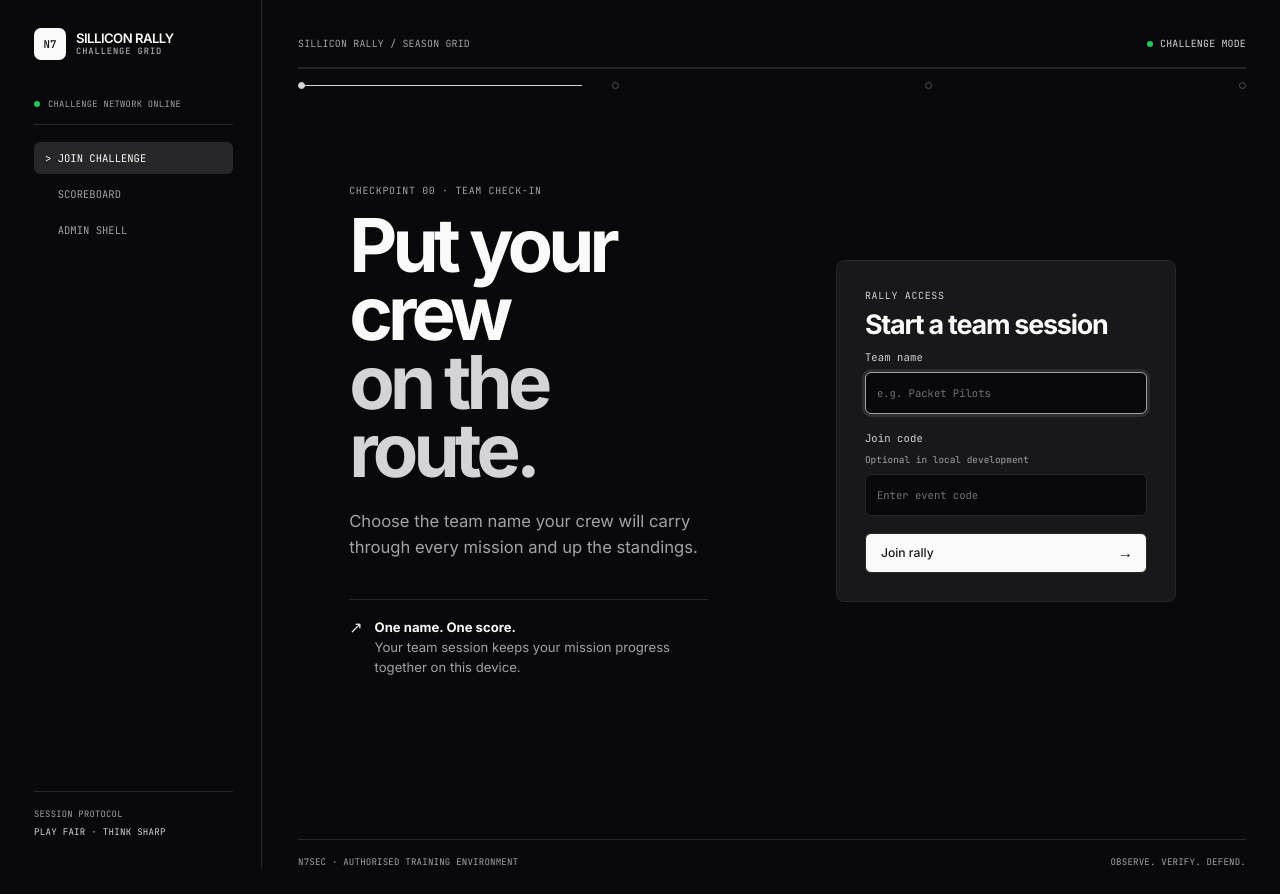
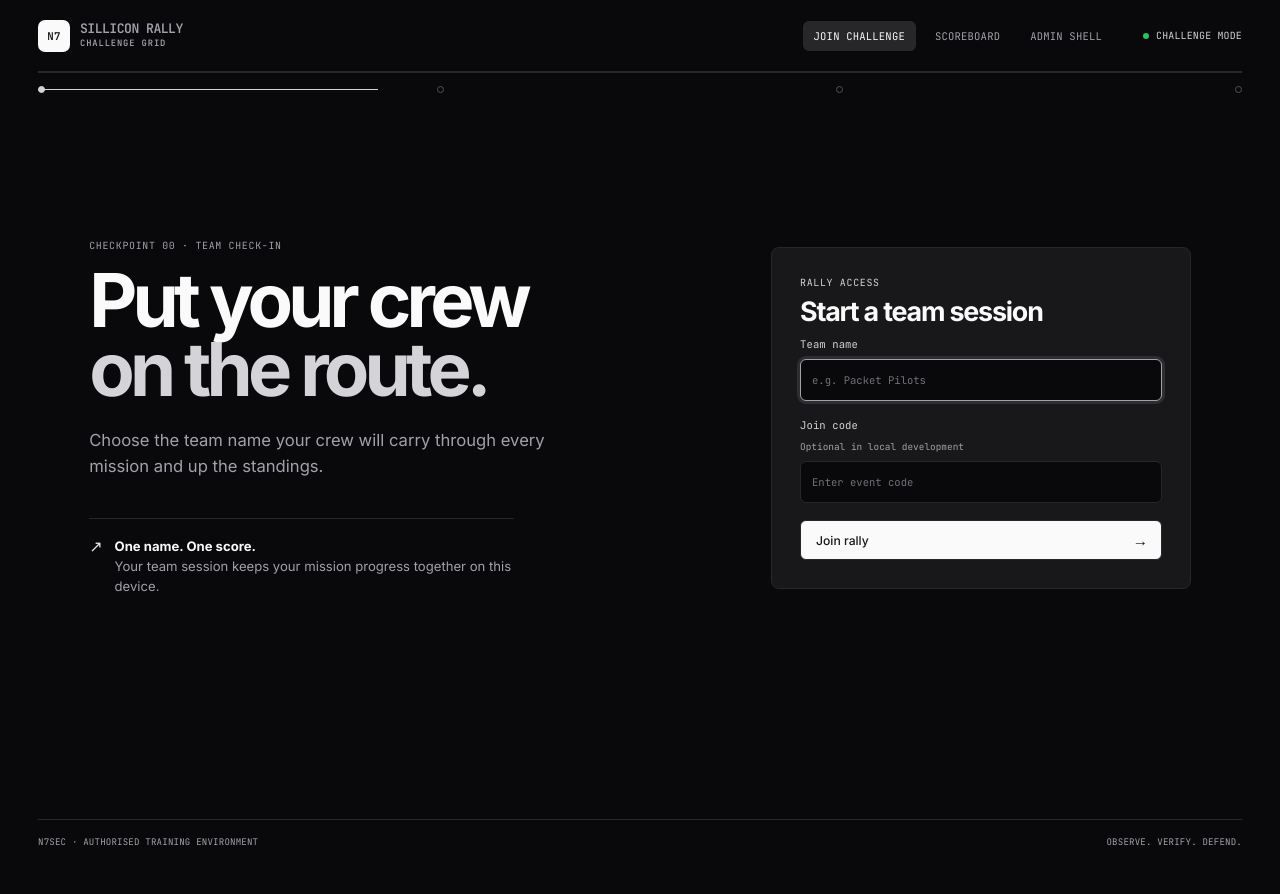
Before and after one commit to simoderyouch/Sillicon-rally-N7SEC_X_GDG-Next-Gen, a React (Vite) app in the folder frontend/: page /play in a window 1280 px wide. Built offline with nearby package versions, Linux system fonts and the light colour scheme; no server answers.

Commit message:
feat: move primary navigation to top bar

```diff
--- a/frontend/src/App.tsx
+++ b/frontend/src/App.tsx
@@ -9,21 +9,18 @@ import { Leaderboard } from "./pages/Leaderboard";
 export default function App() {
   return (
     <main className="app-shell">
-      <aside className="command-rail">
+      <header className="site-header">
         <Link to="/" className="brand" aria-label="Sillicon Rally challenge home">
           <span className="brand-mark" aria-hidden="true">N7</span>
           <span><strong>Sillicon Rally</strong><em>Challenge Grid</em></span>
         </Link>
-        <div className="rail-context"><span className="rail-live-dot" />Challenge network online</div>
         <nav className="main-nav" aria-label="Main navigation">
           <NavLink to="/play">Join challenge</NavLink>
           <NavLink to="/leaderboard">Scoreboard</NavLink>
           <NavLink to="/admin">Admin shell</NavLink>
         </nav>
-        <div className="rail-footer"><span>Session protocol</span><strong>Play fair · think sharp</strong></div>
-      </aside>
-      <div className="app-workspace">
-        <header className="site-header"><span>Sillicon Rally / season grid</span><span className="system-state"><i />Challenge mode</span></header>
+        <span className="system-state"><i />Challenge mode</span>
+      </header>
       <div className="route-line" aria-hidden="true"><i /><i /><i /><i /></div>
       <div className="page-content">
         <Routes>
@@ -37,7 +34,6 @@ export default function App() {
         </Routes>
       </div>
       <footer className="site-footer"><span>N7SEC · authorised training environment</span><span>Observe. Verify. Defend.</span></footer>
-      </div>
     </main>
   );
 }
--- a/frontend/src/styles.css
+++ b/frontend/src/styles.css
@@ -9,29 +9,22 @@ button { cursor: pointer; }
 button:disabled { cursor: not-allowed; opacity: .5; }
 a { color: inherit; text-decoration: none; }
 
-.app-shell { display: grid; gap: 36px; grid-template-columns: 228px minmax(0, 1fr); margin: 0 auto; max-width: 1480px; min-height: 100vh; padding: 0 34px 26px; }
-.command-rail { border-right: 1px solid var(--border); display: flex; flex-direction: column; min-height: 100vh; padding: 28px 28px 28px 0; position: sticky; top: 0; }
-.app-workspace { min-width: 0; padding-top: 20px; }
-.site-header { align-items: center; border-bottom: 1px solid var(--border); color: var(--muted-foreground); display: flex; font-family: "JetBrains Mono", monospace; font-size: .62rem; justify-content: space-between; letter-spacing: .02em; min-height: 48px; text-transform: uppercase; }
+.app-shell { margin: 0 auto; max-width: 1320px; min-height: 100vh; padding: 0 38px 26px; }
+.site-header { align-items: center; border-bottom: 1px solid var(--border); color: var(--muted-foreground); display: flex; font-family: "JetBrains Mono", monospace; font-size: .62rem; gap: 30px; justify-content: space-between; letter-spacing: .02em; min-height: 72px; text-transform: uppercase; }
 .brand { align-items: center; display: flex; gap: 10px; }
 .brand-mark { align-items: center; background: var(--foreground); border-radius: 7px; color: var(--primary-foreground); display: grid; font-family: "JetBrains Mono", monospace; font-size: .67rem; font-weight: 600; height: 32px; justify-content: center; width: 32px; }
 .brand strong, .brand em { display: block; font-size: .82rem; font-style: normal; font-weight: 600; letter-spacing: -.04em; line-height: .82; text-transform: uppercase; }
 .brand em { color: var(--muted-foreground); font-family: "JetBrains Mono", monospace; font-size: .55rem; letter-spacing: .1em; margin: 5px 0 0; }
-.rail-context { align-items: center; border-bottom: 1px solid var(--border); color: var(--muted-foreground); display: flex; font-family: "JetBrains Mono", monospace; font-size: .55rem; gap: 8px; letter-spacing: .03em; margin-top: 38px; padding-bottom: 14px; text-transform: uppercase; }
-.rail-live-dot, .system-state i { background: var(--success); border-radius: 50%; height: 6px; width: 6px; }
-.main-nav { display: flex; flex-direction: column; gap: 4px; margin-top: 17px; }
-.main-nav a { border-radius: 6px; color: var(--muted-foreground); font-family: "JetBrains Mono", monospace; font-size: .66rem; padding: 9px 11px; text-transform: uppercase; }
+.system-state i { background: var(--success); border-radius: 50%; height: 6px; width: 6px; }
+.main-nav { display: flex; gap: 8px; margin-left: auto; }
+.main-nav a { border-radius: 6px; color: var(--muted-foreground); font-family: "JetBrains Mono", monospace; font-size: .66rem; padding: 8px 11px; text-transform: uppercase; }
 .main-nav a:hover, .main-nav a.active { background: var(--accent); color: var(--foreground); }
-.main-nav a::before { content: "> "; opacity: 0; }
-.main-nav a.active::before { opacity: 1; }
-.rail-footer { border-top: 1px solid var(--border); color: var(--muted-foreground); display: grid; font-family: "JetBrains Mono", monospace; font-size: .55rem; gap: 6px; letter-spacing: .03em; margin-top: auto; padding-top: 16px; text-transform: uppercase; }
-.rail-footer strong { color: #d4d4d8; font-size: .57rem; font-weight: 400; line-height: 1.5; }
 .system-state { align-items: center; color: #d4d4d8; display: inline-flex; gap: 7px; }
 .route-line { align-items: center; border-top: 1px solid var(--border); display: flex; height: 33px; justify-content: space-between; margin-bottom: 28px; position: relative; }
 .route-line::before { background: #d4d4d8; content: ""; height: 1px; left: 0; position: absolute; width: min(30%, 340px); }
 .route-line i { background: var(--background); border: 1px solid #52525b; border-radius: 50%; height: 7px; width: 7px; }
 .route-line i:first-child { background: #d4d4d8; border-color: #d4d4d8; }
-.page-content { min-height: calc(100vh - 154px); }
+.page-content { min-height: calc(100vh - 178px); }
 .site-footer { border-top: 1px solid var(--border); color: var(--muted-foreground); display: flex; font-family: "JetBrains Mono", monospace; font-size: .57rem; justify-content: space-between; letter-spacing: .02em; margin-top: 64px; padding-top: 16px; text-transform: uppercase; }
 
 h1, h2, p { margin-top: 0; }
@@ -179,5 +172,5 @@ blockquote { color: var(--foreground); font-size: clamp(1.13rem, 2.6vw, 1.55rem)
 .game-action-row { align-items: center; display: flex; justify-content: space-between; margin-top: 18px; }
 .game-action-row > span { color: var(--muted-foreground); font-family: "JetBrains Mono", monospace; font-size: .58rem; text-transform: uppercase; }
 
-@media (max-width: 900px) { .app-shell { display: block; padding: 16px 18px 21px; } .command-rail { border-bottom: 1px solid var(--border); border-right: 0; min-height: 0; padding: 0 0 16px; position: relative; } .rail-context, .rail-footer { display: none; } .main-nav { flex-direction: row; flex-wrap: wrap; gap: 5px 18px; margin-top: 17px; } .main-nav a { padding: 4px 0; } .app-workspace { padding-top: 0; } .site-header { min-height: 43px; } .route-line { margin-bottom: 18px; } .join-layout, .admin-login-layout { gap: 36px; grid-template-columns: 1fr; min-height: auto; padding: 40px 0; } .join-card, .admin-login-card { max-width: none; } .mission-board, .leaderboard-page, .admin-dashboard { padding: 24px 0; } .mission-grid { grid-template-columns: repeat(2, minmax(0, 1fr)); } .admin-grid { grid-template-columns: 1fr; } }
-@media (max-width: 520px) { .site-header { align-items: flex-start; gap: 18px; } .main-nav { gap: 6px 14px; } .main-nav a { font-size: .55rem; } .page-heading { align-items: flex-start; flex-direction: column; gap: 18px; } .team-badge, .event-state { min-width: 0; } .mission-grid { grid-template-columns: 1fr; } .mission-card { min-height: 240px; } .admin-overview { grid-template-columns: 1fr; } .admin-stat { min-height: 138px; } .site-footer { flex-direction: column; gap: 8px; } .game-action-row, .workbench-footer { align-items: flex-start; flex-direction: column; gap: 13px; } .workbench-footer { padding: 15px; } .cabinet-screen { min-height: 350px; padding: 25px 20px; } .cabinet-footer { flex-wrap: wrap; gap: 7px; } .cabinet-footer span:last-child { width: 100%; } th, td { padding-left: 12px; padding-right: 12px; } }
+@media (max-width: 900px) { .app-shell { padding: 0 18px 21px; } .site-header { min-height: 62px; } .main-nav { gap: 4px; } .route-line { margin-bottom: 18px; } .join-layout, .admin-login-layout { gap: 36px; grid-template-columns: 1fr; min-height: auto; padding: 40px 0; } .join-card, .admin-login-card { max-width: none; } .mission-board, .leaderboard-page, .admin-dashboard { padding: 24px 0; } .mission-grid { grid-template-columns: repeat(2, minmax(0, 1fr)); } .admin-grid { grid-template-columns: 1fr; } }
+@media (max-width: 520px) { .site-header { align-items: flex-start; flex-wrap: wrap; gap: 12px; padding: 12px 0; } .main-nav { flex: 1 1 100%; flex-wrap: wrap; gap: 5px; margin-left: 0; } .main-nav a { font-size: .55rem; padding: 7px 8px; } .system-state { display: none; } .page-heading { align-items: flex-start; flex-direction: column; gap: 18px; } .team-badge, .event-state { min-width: 0; } .mission-grid { grid-template-columns: 1fr; } .mission-card { min-height: 240px; } .admin-overview { grid-template-columns: 1fr; } .admin-stat { min-height: 138px; } .site-footer { flex-direction: column; gap: 8px; } .game-action-row, .workbench-footer { align-items: flex-start; flex-direction: column; gap: 13px; } .workbench-footer { padding: 15px; } .cabinet-screen { min-height: 350px; padding: 25px 20px; } .cabinet-footer { flex-wrap: wrap; gap: 7px; } .cabinet-footer span:last-child { width: 100%; } th, td { padding-left: 12px; padding-right: 12px; } }
```
Lines whose indentation alone changed are shown as unchanged.
